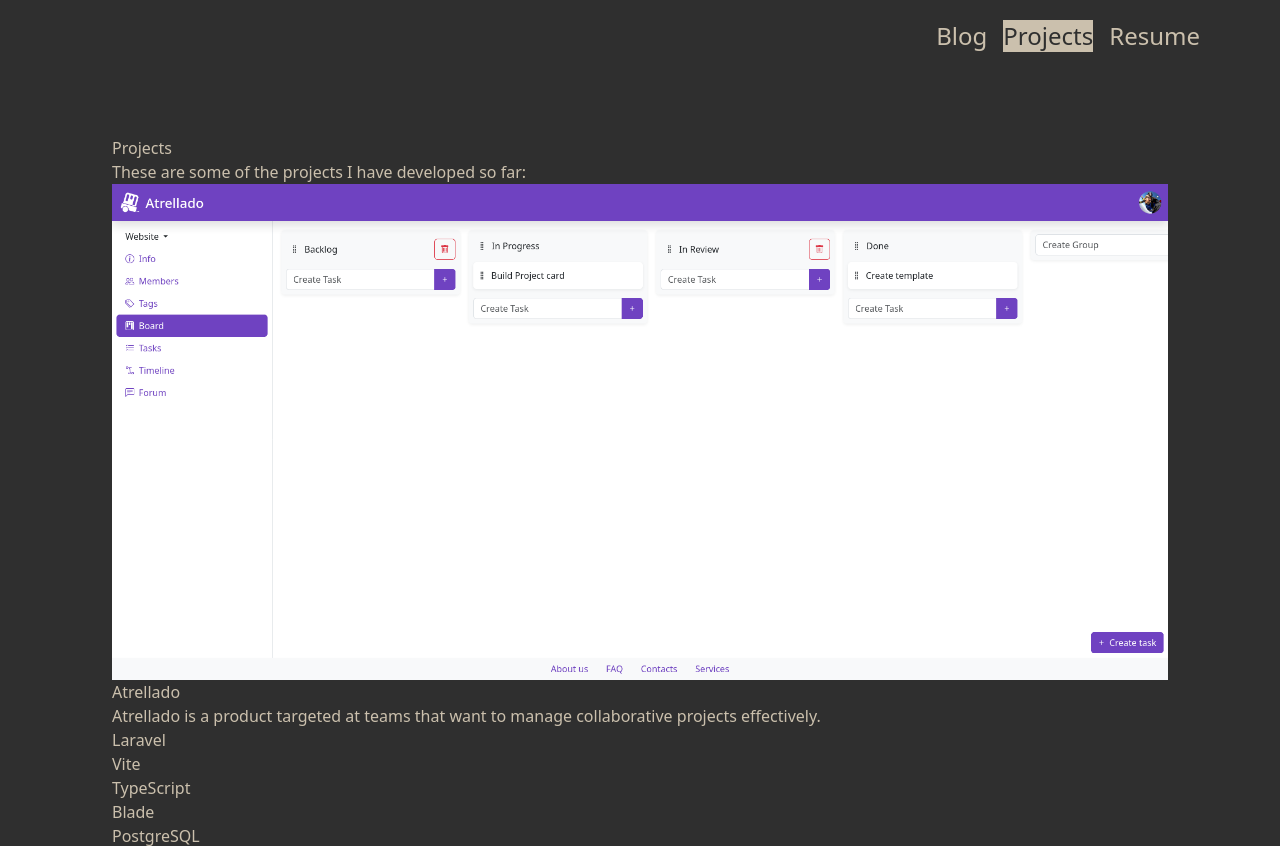
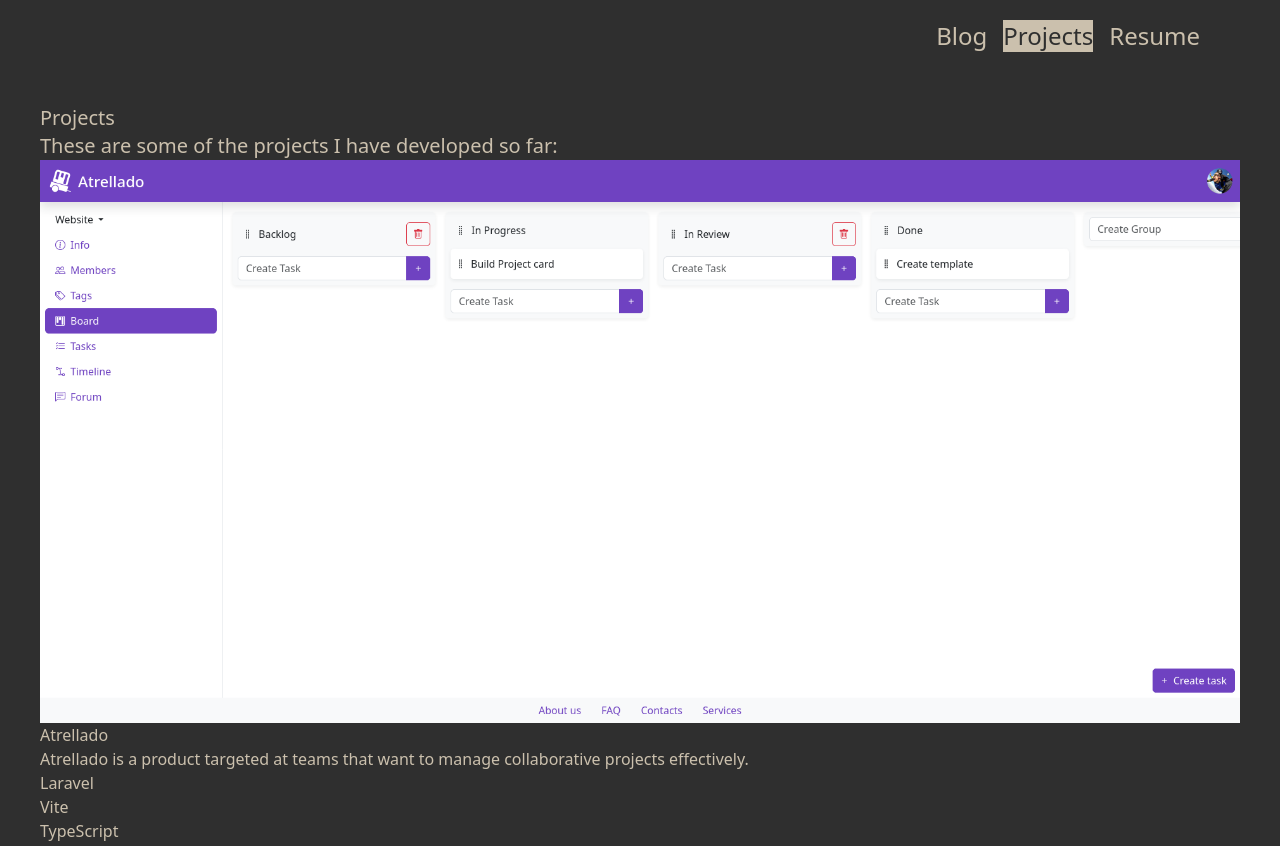
Before and after one commit to Naapperas/naapperas.github.io, an Astro site: page /projects in a window 1280 px wide. Shown: the top 846 px of the page. Built offline with nearby package versions, Linux system fonts and the light colour scheme; Astro itself is replaced by a stand-in of ours; some icons are missing.

Commit message:
Improved page headers

```diff
--- /dev/null
+++ b/src/components/Page/Header.astro
@@ -0,0 +1,13 @@
+---
+interface Props {
+    title: string;
+    description: string;
+}
+
+const {title, description} = Astro.props
+---
+
+<header class="text-xl">
+  <h2>{title}</h2>
+  <p>{description}</p>
+</header>
--- a/src/layouts/Content.astro
+++ b/src/layouts/Content.astro
@@ -7,7 +7,7 @@ const { title } = Astro.props;
 ---
 
 <Base title={title}>
-  <main class="px-28 py-16 content-center flex-1">
+  <main class="px-10 py-8 content-center flex-1">
     <slot />
   </main>
 </Base>
--- a/src/pages/blog/index.astro
+++ b/src/pages/blog/index.astro
@@ -1,13 +1,11 @@
 ---
 import Layout from "../../layouts/Content.astro";
+import Header from "../../components/Page/Header.astro";
 ---
 
 <Layout title="Blog">
-  <header class="text-xl">
-    <h2>Oops</h2>
-    <p>
-      There are no blog posts yet, so if you want to read what I have to say,
-      you'll just have to wait :P
-    </p>
-  </header>
+  <Header
+    title="Oops"
+    description="There are no blog posts yet, so if you want to read what I have to say, you'll just have to wait :P"
+  />
 </Layout>
--- a/src/pages/cv.astro
+++ b/src/pages/cv.astro
@@ -3,11 +3,7 @@ import Layout from "../layouts/Content.astro";
 ---
 
 <Layout title="Nuno Pereira">
-  <object
-    type="application/pdf"
-    data="/cv.pdf"
-    class="w-full h-full"
-    >
+  <object type="application/pdf" data="/cv.pdf" class="w-full h-full">
     <!-- add filler height -->
   </object>
 </Layout>
--- a/src/pages/projects/index.astro
+++ b/src/pages/projects/index.astro
@@ -3,16 +3,17 @@ import { getCollection } from "astro:content";
 
 import ProjectCard from "../../components/Project/Card.astro";
 import Layout from "../../layouts/Content.astro";
+import Header from "../../components/Page/Header.astro";
 
 const projects = await getCollection("project");
 ---
 
 <Layout title="Projects">
-    <header>
-        <h2>Projects</h2>
-        <p>These are some of the projects I have developed so far:</p>
-    </header>
-    <section class="">
-        {projects.map((entry) => <ProjectCard project={entry} />)}
-    </section>
+  <Header
+    title="Projects"
+    description="These are some of the projects I have developed so far:"
+  />
+  <section class="">
+    {projects.map((entry) => <ProjectCard project={entry} />)}
+  </section>
 </Layout>
```
